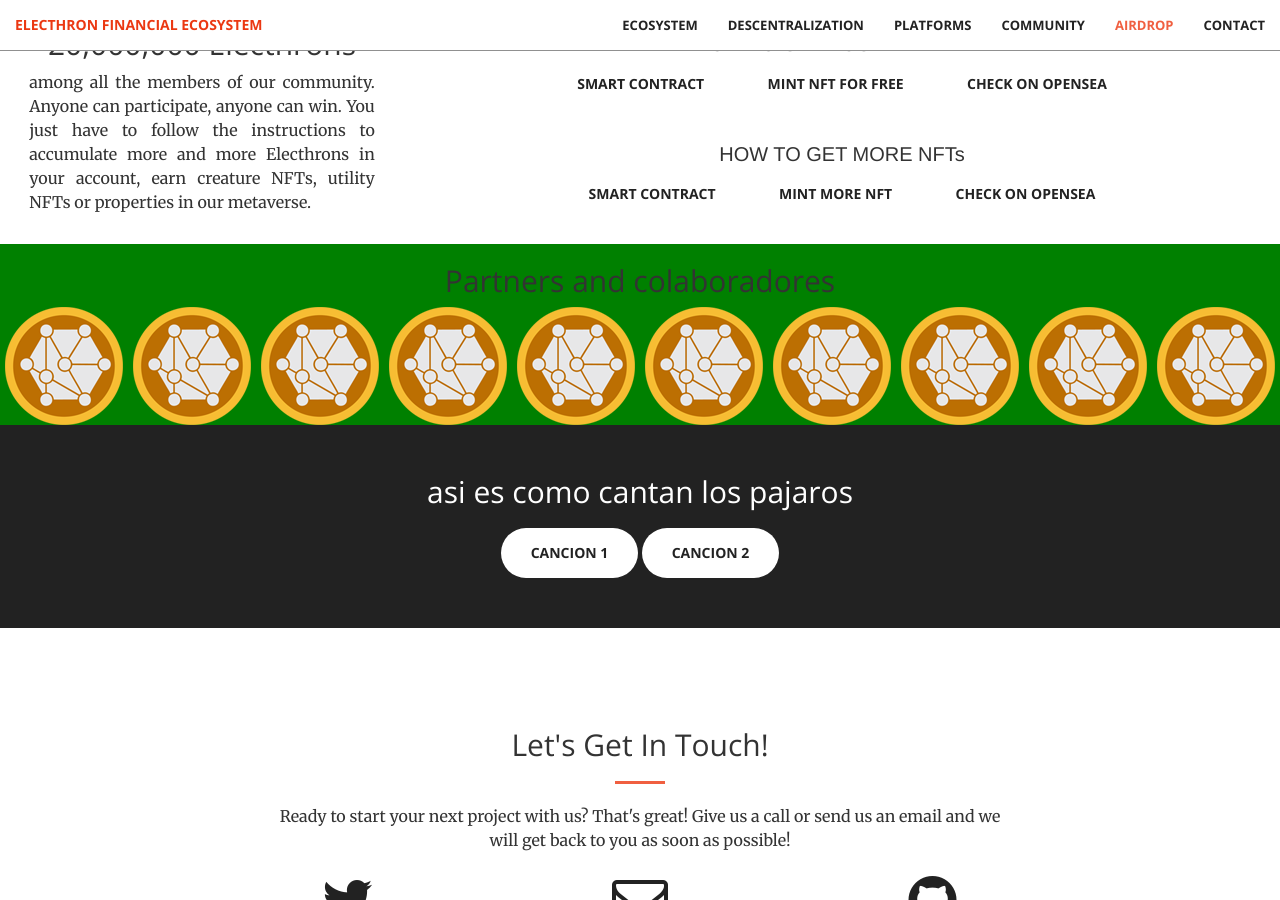
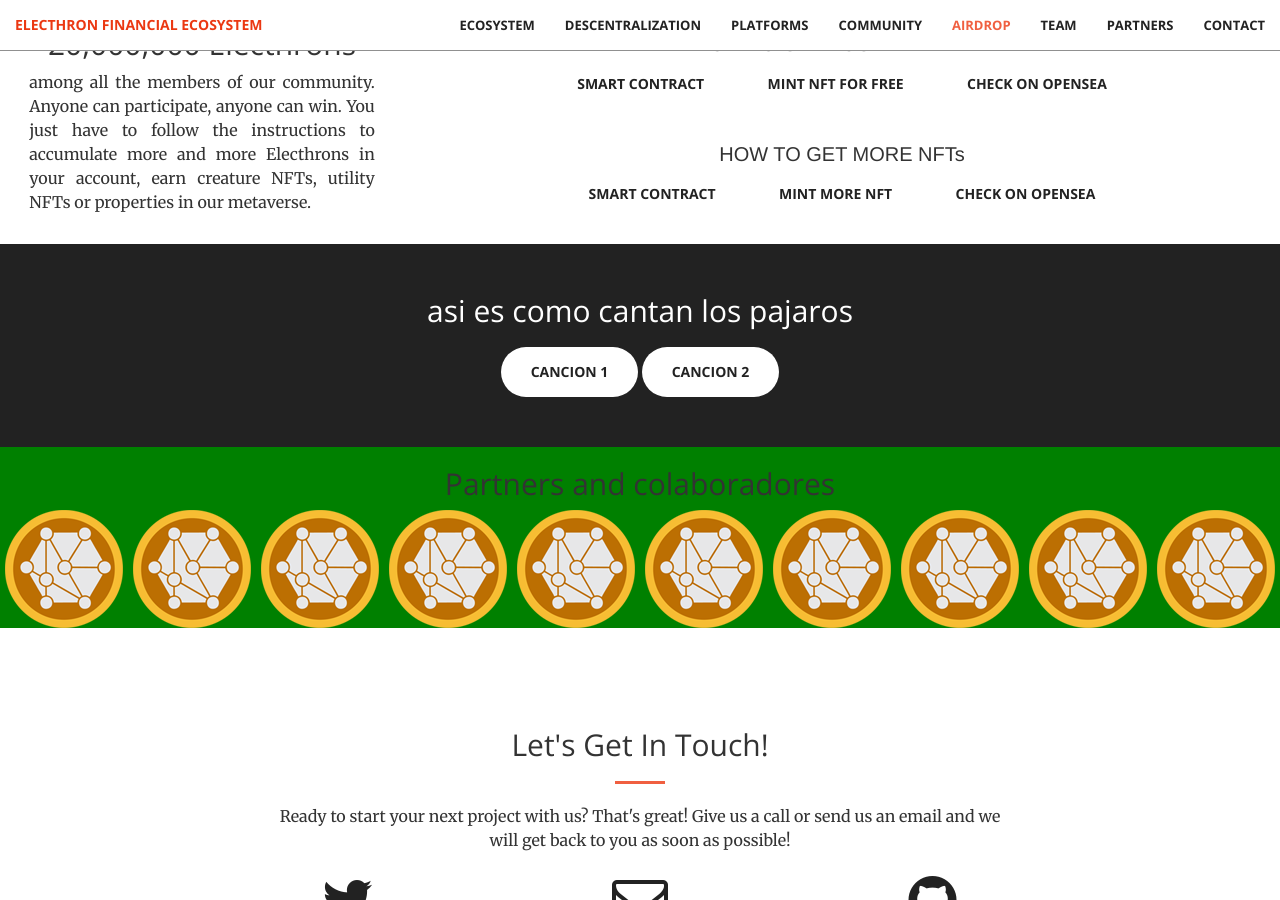
Before and after one commit to soujiang/soujiang.github.io, a Jekyll site: the page built from index.html, in a window 1280 px wide and 900 px high, scrolled down 3665 px. Built offline with Jekyll 4.4.1, drawn with Linux system fonts in a browser that asks for light colours.

Commit message:
order nav

```diff
--- a/_includes/nav.html
+++ b/_includes/nav.html
@@ -31,6 +31,14 @@
                 </li>
 
                 <li>
+                    <a class="page-scroll" href="#bg-dark">team</a>
+                </li>
+
+                <li>
+                    <a class="page-scroll" href="#partners">partners</a>
+                </li>
+
+                <li>
                     <a class="page-scroll" href="#contact">Contact</a>
                 </li>
             </ul>
--- a/_layouts/front.html
+++ b/_layouts/front.html
@@ -11,8 +11,8 @@
   {% include portfolio.html %}
   {% include community.html %}
   {% include airdrop.html %}
+  {% include aside.html %}
   {% include partners.html %}
-  {% include aside.html %}
   {% include contact.html %}
   {% include scripts.html %}
 </body>
```
